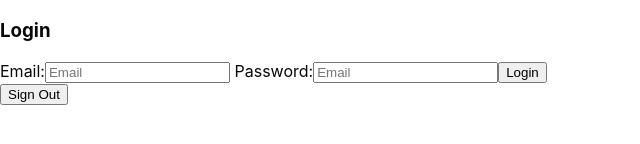
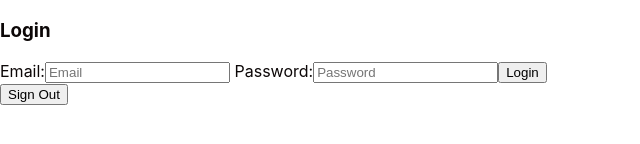
Before and after one commit to sf-adams/ClanHub, a React (Create React App) app in the folder client/: page / in a window 1280 px wide. Shown: the part 170-314 px from the top of the page, without its empty margins (0-640 px from the left). Built offline with nearby package versions, Linux system fonts and the light colour scheme; no server answers.

Commit message:
refactor done on login component

```diff
--- a/client/src/components/login/LoginComponent.js
+++ b/client/src/components/login/LoginComponent.js
@@ -7,7 +7,6 @@ export default function LoginComponent() {
 
   const [email, setEmail] = useState("");
   const [password, setPassword] = useState("");
-  // const [passwordConfirm, setPasswordConfirm] = useState("");
 
 
   const login = async () => {
@@ -35,9 +34,6 @@ export default function LoginComponent() {
     setPassword(ev.target.value);
   };
 
-  // const handlePasswordConfirmChange = (ev) => {
-  //   setPasswordConfirm(ev.target.value);
-  // };
 
   return (
     <>
@@ -62,7 +58,7 @@ export default function LoginComponent() {
           value={password}
           required
           autoComplete="off"
-          placeholder="Email"
+          placeholder="Password"
           onChange={handlePasswordChange}
         />
 
@@ -70,35 +66,6 @@ export default function LoginComponent() {
       </div>
 
       <button onClick={logout}> Sign Out </button>
-      {/* <div>
-        <h2>Login!</h2>
-        <form action="POST" className="group">
-          <div className="form-item email-group-login">
-            <label htmlFor="login-email">Email</label>
-            <input
-              type="email"
-              id="login-email"
-              name="email"
-              value={email}
-              required
-              autoComplete="off"
-              onChange={handleEmailChange}
-            />
-          </div>
-          <div className="group">
-            <label htmlFor="login-passwprd">Password</label>
-            <input
-              type="password"
-              id="login-password"
-              name="password"
-              value={password}
-              required
-              onChange={handlePasswordChange}
-            />
-          </div>
-          <button type="sumbit">Register</button>
-        </form>
-      </div> */}
     </>
   );
 }
```
Also changed, not shown: client/src/containers/LoginContainer.js (+2 -62 lines).
